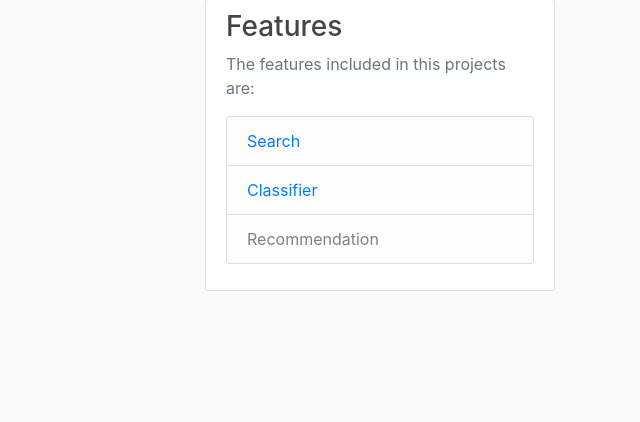
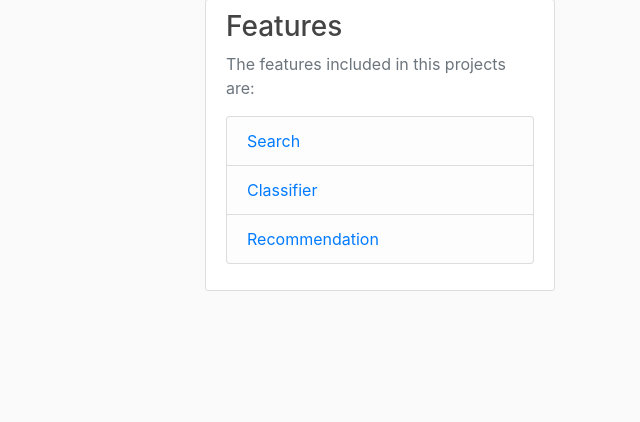
Before and after one commit to zalam93/search-dm, a Django app: page / in a window 1280 px wide. Shown: the part 81-503 px from the top of the page, without its empty margins (640-1280 px from the left). Run offline with Django 3.2, Linux system fonts and the light colour scheme; some libraries are stand-ins or nearby versions.

Commit message:
Update base.html

```diff
--- a/django_classify/blog/templates/blog/base.html
+++ b/django_classify/blog/templates/blog/base.html
@@ -45,9 +45,9 @@
         <h3>Features</h3>
         <p class='text-muted'>The features included in this projects are:
           <ul class="list-group">
-            <li class="list-group-item list-group-item-light"><a href="/home">Search</a></li>
+            <li class="list-group-item list-group-item-light"><a href="/search">Search</a></li>
             <li class="list-group-item list-group-item-light"><a href="/classify">Classifier</a></li>
-            <li class="list-group-item list-group-item-light">Recommendation</li>
+            <li class="list-group-item list-group-item-light"><a href="/recommend">Recommendation</a></li>
           </ul>
         </p>
       </div>
```
